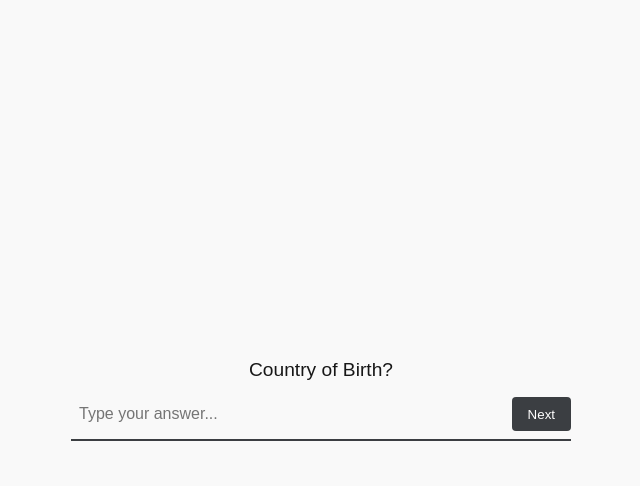
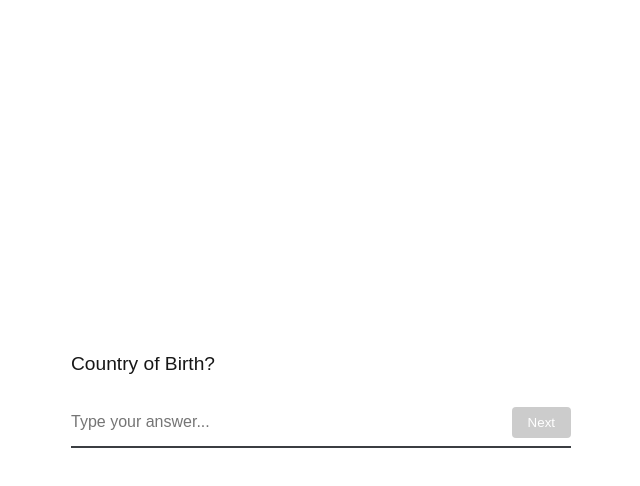
Before and after one commit to Agrinsadon/nomad-psyche, a Next.js app: page / in a window 1280 px wide. Both pictures are taken after a click on the button "Get Started". Shown: the top 486 px of the page, without its empty margins (319-959 px from the left). Built offline with nearby package versions, Linux system fonts and the light colour scheme.

Commit message:
added css to the code

```diff
--- a/src/app/page.css
+++ b/src/app/page.css
@@ -3,7 +3,6 @@
   display: flex;
   justify-content: center;
   align-items: center;
-    background-color: #f9f9f9;
   font-family: Arial, sans-serif;
 }
 
@@ -25,15 +24,22 @@
 .question-container {
   display: flex;
   flex-direction: column;
-    align-items: center;
   width: 80%;
   max-width: 500px;
+  opacity: 0;
+  animation: fadeIn 2s forwards;
+}
+
+@keyframes fadeIn {
+  to {
+    opacity: 1;
+  }
 }
 
 .question {
   font-size: 1.2rem;
-    margin-bottom: 1rem;
-    text-align: center;
+  margin-bottom: 2rem;
+  text-align: left;
 }
 
 .input-container {
@@ -50,7 +56,7 @@
   background-color: transparent;
   font-size: 1rem;
   color: #333;
-    padding: 0.5rem;
+  padding-right: 0.5rem;
 }
 
 .next-button {
@@ -60,9 +66,14 @@
   padding: 0.5rem 1rem;
   border-radius: 4px;
   cursor: pointer;
-    transition: background-color 0.3s ease;
+  transition: background-color 0.5s ease;
 }
 
-  .next-button:hover {
+.next-button:disabled {
+  background-color: #ccc;
+  cursor: not-allowed;
+}
+
+.next-button:hover:enabled {
   background-color: #929495;
 }
--- a/src/app/page.tsx
+++ b/src/app/page.tsx
@@ -13,6 +13,7 @@ export default function Home() {
   };
 
   const handleNext = () => {
+    if (answer.trim() === "") return; // extra safety but now button is disabled
     console.log(`Answer to "${questions[currentQuestionIndex].question}": ${answer}`);
     setAnswer("");
     if (currentQuestionIndex < questions.length - 1) {
@@ -31,7 +32,10 @@ export default function Home() {
               Get Started
             </button>
         ) : (
-        <div className="question-container">
+            <div
+                key={currentQuestionIndex}  // triggers re-mount and fade-in animation
+                className="question-container"
+            >
               <p className="question">{questions[currentQuestionIndex].question}</p>
               <div className="input-container">
                 <input
@@ -41,7 +45,11 @@ export default function Home() {
                     onChange={(e) => setAnswer(e.target.value)}
                     placeholder="Type your answer..."
                 />
-            <button className="next-button" onClick={handleNext}>
+                <button
+                    className="next-button"
+                    onClick={handleNext}
+                    disabled={answer.trim() === ""}
+                >
                   Next
                 </button>
               </div>
```
Lines whose indentation alone changed are shown as unchanged.
